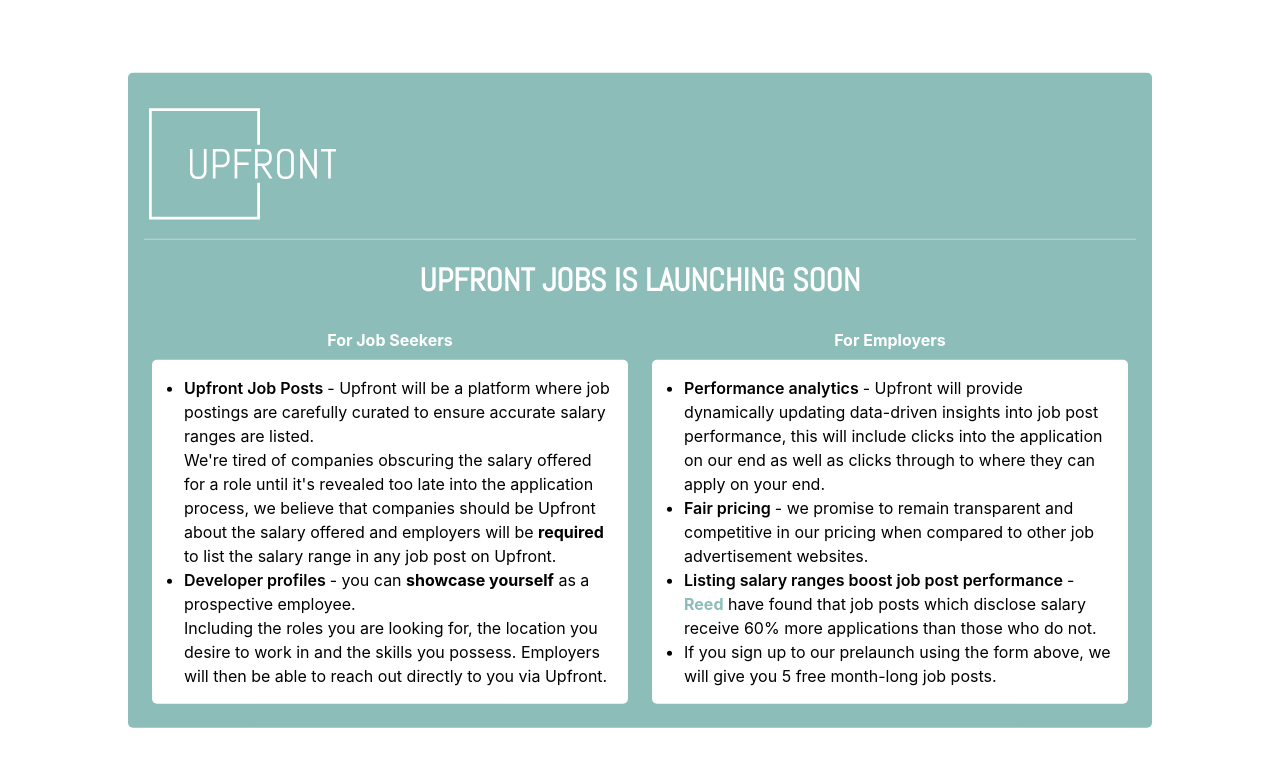
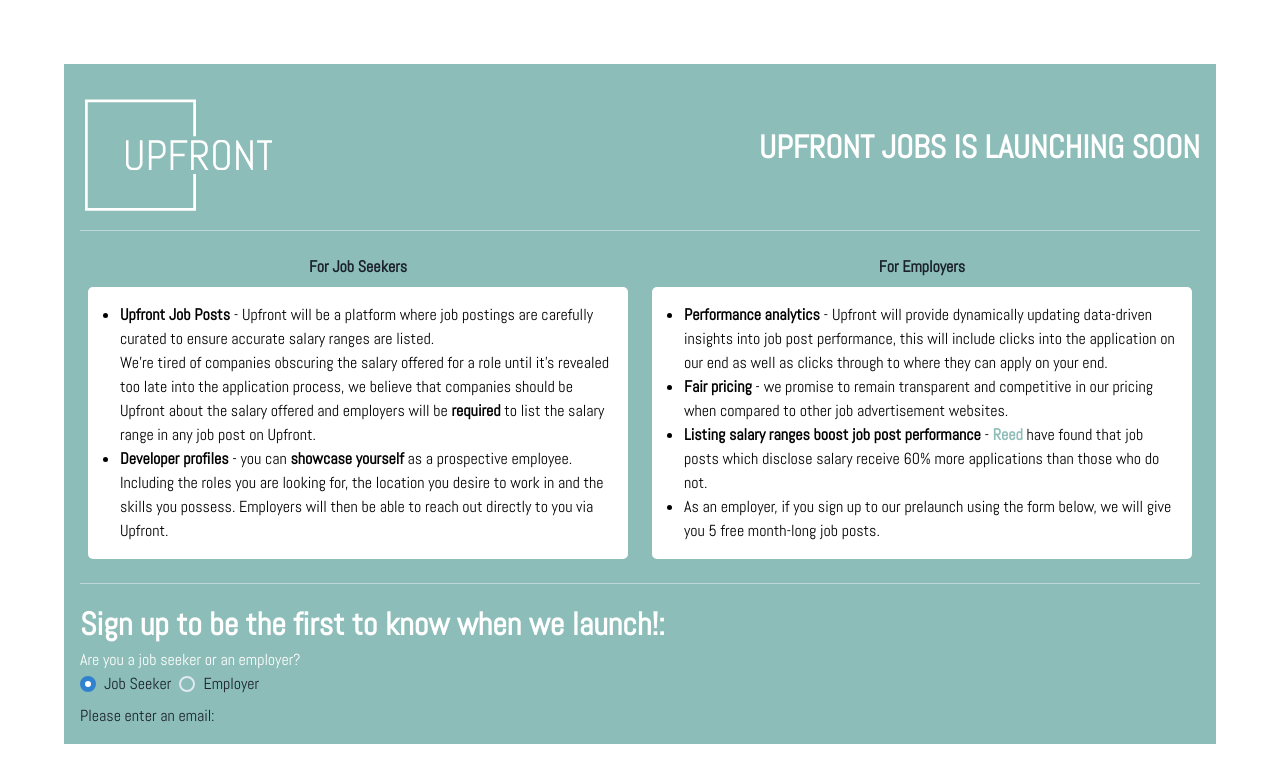
Before and after one commit to JosephEid/upfront, a Next.js app: page / in a window 1280 px wide. Shown: the top 782 px of the page. Built offline with nearby package versions, Linux system fonts and the light colour scheme.

Commit message:
input email form

```diff
--- a/pages/index.tsx
+++ b/pages/index.tsx
@@ -13,6 +13,8 @@ import {
     Image,
     Link,
     ListItem,
+    Radio,
+    RadioGroup,
     Stack,
     Text,
     UnorderedList,
@@ -21,6 +23,7 @@ import {
 import JobSearch from "@/components/JobSearch";
 import { useRouter } from "next/router";
 import { Abel } from "next/font/google";
+import { useState } from "react";
 const abel = Abel({
     subsets: ["latin"],
     display: "swap",
@@ -29,6 +32,7 @@ const abel = Abel({
 
 export default function Home() {
     const router = useRouter();
+    const [value, setValue] = useState("1");
     return (
         <>
             <Head>
@@ -47,26 +51,22 @@ export default function Home() {
                 />
             </Head>
             <main>
-                <Box position="relative" h="100vh" background={"transparent"}>
-                    <AbsoluteCenter
-                        background="upfront.300"
-                        width="80%"
-                        borderRadius={"5px"}
-                        color={"white"}
+                <Box
+                    position="relative"
+                    h="100vh"
+                    background="transparent"
+                    p={{ base: "0", md: "4rem" }}
                 >
-                        <Box p="1rem">
+                    <Box p="1rem" background="upfront.300">
                         <Stack
                             direction={["column", "row"]}
                             alignItems={"center"}
+                            justifyContent={"space-between"}
                         >
                             <Image
                                 src="/upfront/svg/logo-no-background-white.svg"
                                 width="12rem"
-                                    mr="2rem"
                             />
-                            </Stack>
-                            <Divider mb="1rem" />
-                            <Center>
                             <Text
                                 fontSize={"2rem"}
                                 fontWeight={700}
@@ -76,17 +76,19 @@ export default function Home() {
                             >
                                 UPFRONT JOBS IS LAUNCHING SOON
                             </Text>
-                            </Center>
+                        </Stack>
 
+                        <Divider mb="1rem" />
                         <Stack
                             direction={["column", "row"]}
                             alignItems={"center"}
                         >
                             <VStack
                                 alignItems={"left"}
-                                    width="50%"
+                                width={{ base: "100%", md: "50%" }}
                                 minH={"100%"}
                                 m="0.5rem"
+                                className={abel.className}
                             >
                                 <Center>
                                     <Text fontWeight={700}>
@@ -102,58 +104,47 @@ export default function Home() {
                                 >
                                     <UnorderedList>
                                         <ListItem>
-                                                <Text
-                                                    as={"span"}
-                                                    fontWeight={600}
-                                                >
+                                            <Text as={"span"} fontWeight={600}>
                                                 Upfront Job Posts{" "}
                                             </Text>
-                                                - Upfront will be a platform
-                                                where job postings are carefully
-                                                curated to ensure accurate
-                                                salary ranges are listed. <br />
-                                                We're tired of companies
-                                                obscuring the salary offered for
-                                                a role until it's revealed too
-                                                late into the application
-                                                process, we believe that
-                                                companies should be Upfront
-                                                about the salary offered and
-                                                employers will be{" "}
-                                                <b>required</b> to list the
+                                            - Upfront will be a platform where
+                                            job postings are carefully curated
+                                            to ensure accurate salary ranges are
+                                            listed. <br />
+                                            We're tired of companies obscuring
+                                            the salary offered for a role until
+                                            it's revealed too late into the
+                                            application process, we believe that
+                                            companies should be Upfront about
+                                            the salary offered and employers
+                                            will be <b>required</b> to list the
                                             salary range in any job post on
                                             Upfront.
                                         </ListItem>
                                         <ListItem>
-                                                <Text
-                                                    as={"span"}
-                                                    fontWeight={600}
-                                                >
+                                            <Text as={"span"} fontWeight={600}>
                                                 Developer profiles{" "}
                                             </Text>
-                                                - you can{" "}
-                                                <b>showcase yourself</b> as a
-                                                prospective employee. <br />
-                                                Including the roles you are
-                                                looking for, the location you
-                                                desire to work in and the skills
-                                                you possess. Employers will then
-                                                be able to reach out directly to
-                                                you via Upfront.
+                                            - you can <b>showcase yourself</b>{" "}
+                                            as a prospective employee. <br />
+                                            Including the roles you are looking
+                                            for, the location you desire to work
+                                            in and the skills you possess.
+                                            Employers will then be able to reach
+                                            out directly to you via Upfront.
                                         </ListItem>
                                     </UnorderedList>
                                 </Box>
                             </VStack>
                             <VStack
                                 alignItems={"left"}
-                                    width="50%"
+                                width={{ base: "100%", md: "50%" }}
                                 minH={"100%"}
                                 m="0.5rem"
+                                className={abel.className}
                             >
                                 <Center>
-                                        <Text fontWeight={700}>
-                                            For Employers
-                                        </Text>
+                                    <Text fontWeight={700}>For Employers</Text>
                                 </Center>
 
                                 <Box
@@ -164,41 +155,29 @@ export default function Home() {
                                 >
                                     <UnorderedList>
                                         <ListItem>
-                                                <Text
-                                                    as={"span"}
-                                                    fontWeight={600}
-                                                >
+                                            <Text as={"span"} fontWeight={600}>
                                                 Performance analytics{" "}
                                             </Text>
-                                                - Upfront will provide
-                                                dynamically updating data-driven
-                                                insights into job post
-                                                performance, this will include
-                                                clicks into the application on
-                                                our end as well as clicks
-                                                through to where they can apply
-                                                on your end.
+                                            - Upfront will provide dynamically
+                                            updating data-driven insights into
+                                            job post performance, this will
+                                            include clicks into the application
+                                            on our end as well as clicks through
+                                            to where they can apply on your end.
                                         </ListItem>
                                         <ListItem>
-                                                <Text
-                                                    as={"span"}
-                                                    fontWeight={600}
-                                                >
+                                            <Text as={"span"} fontWeight={600}>
                                                 Fair pricing{" "}
                                             </Text>
-                                                - we promise to remain
-                                                transparent and competitive in
-                                                our pricing when compared to
-                                                other job advertisement
+                                            - we promise to remain transparent
+                                            and competitive in our pricing when
+                                            compared to other job advertisement
                                             websites.
                                         </ListItem>
                                         <ListItem>
-                                                <Text
-                                                    as={"span"}
-                                                    fontWeight={600}
-                                                >
-                                                    Listing salary ranges boost
-                                                    job post performance{" "}
+                                            <Text as={"span"} fontWeight={600}>
+                                                Listing salary ranges boost job
+                                                post performance{" "}
                                             </Text>
                                             -{" "}
                                             <Link
@@ -211,21 +190,48 @@ export default function Home() {
                                             </Link>{" "}
                                             have found that job posts which
                                             disclose salary receive 60% more
-                                                applications than those who do
-                                                not.
+                                            applications than those who do not.
                                         </ListItem>
                                         <ListItem>
-                                                If you sign up to our prelaunch
-                                                using the form above, we will
-                                                give you 5 free month-long job
-                                                posts.
+                                            As an employer, if you sign up to
+                                            our prelaunch using the form below,
+                                            we will give you 5 free month-long
+                                            job posts.
                                         </ListItem>
                                     </UnorderedList>
                                 </Box>
                             </VStack>
                         </Stack>
+                        <Divider my="1rem" />
+                        <Box className={abel.className}>
+                            <Text
+                                fontSize={"2rem"}
+                                fontWeight={700}
+                                color="white"
+                            >
+                                Sign up to be the first to know when we launch!:
+                            </Text>
+                            <Stack>
+                                <Box>
+                                    <Text color={"white"}>
+                                        Are you a job seeker or an employer?
+                                    </Text>
+                                    <RadioGroup
+                                        onChange={setValue}
+                                        value={value}
+                                    >
+                                        <Stack direction="row">
+                                            <Radio value="1">Job Seeker</Radio>
+                                            <Radio value="2">Employer</Radio>
+                                        </Stack>
+                                    </RadioGroup>
                                 </Box>
-                    </AbsoluteCenter>
+                                <Box>
+                                    <Text>Please enter an email:</Text>
+                                </Box>
+                            </Stack>
+                        </Box>
+                    </Box>
                 </Box>
             </main>
         </>
```
Lines whose indentation alone changed are shown as unchanged.
